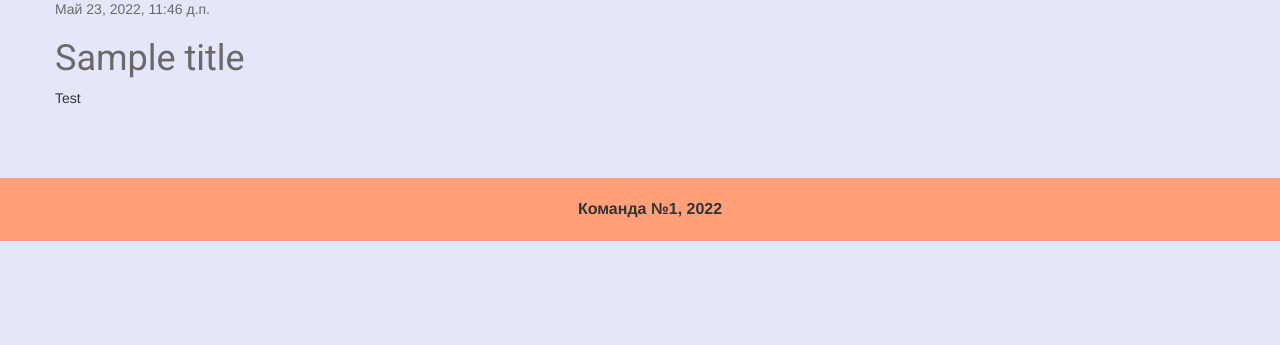
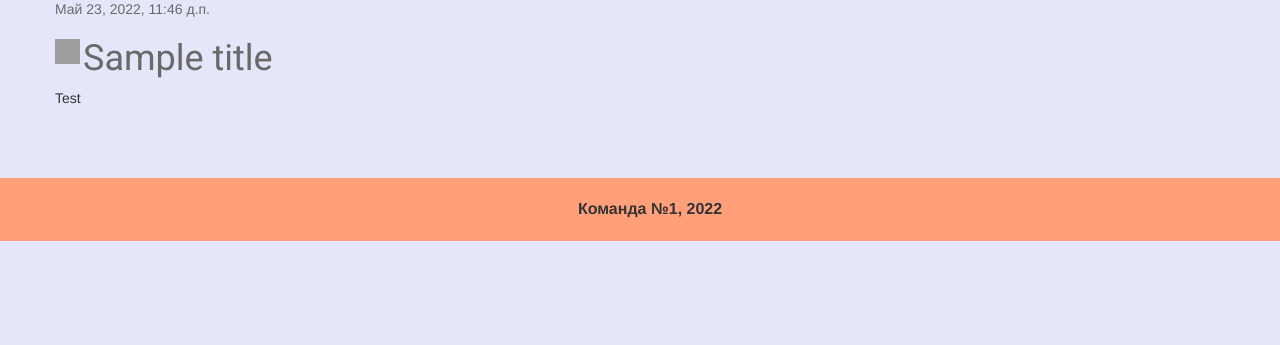
Before and after one commit to Sofya2/my_project, a Django app: page / in a window 1280 px wide. Shown: the part 455-800 px from the top of the page. Run offline with Django 3.2, Linux system fonts and the light colour scheme; data comes from the database, SQL or seed files in the repository; some libraries are stand-ins or nearby versions; grey boxes are pictures that could not be loaded.

Commit message:
Update post_list.html

```diff
--- a/blog/templates/blog/post_list.html
+++ b/blog/templates/blog/post_list.html
@@ -6,7 +6,7 @@
 			<div class="date">
 				{{ post.published_date }}</p>
 			</div>
-			<h1><a href="{% url 'post_detail' pk=post.pk %}">{{ post.title }}</a></h1>
+			<h1><a href="{% url 'post_detail' pk=post.pk %}">{{ post.title }}</a><img src="static/media/news.png" width='25px' height='25px' align='left'></h1>
 			<p>{{ post.text|linebreaksbr }}</p>
 		</div>
 	{% endfor %}
```
